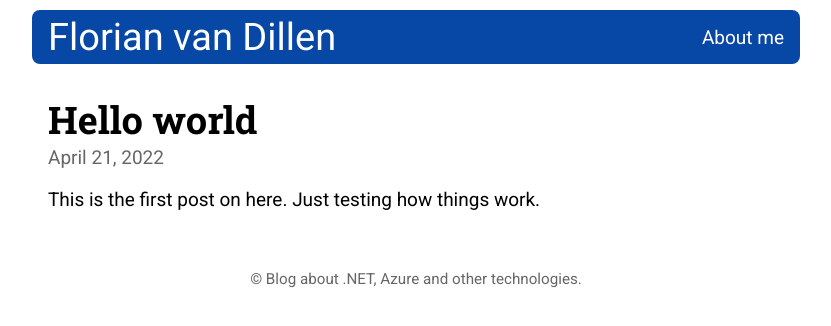
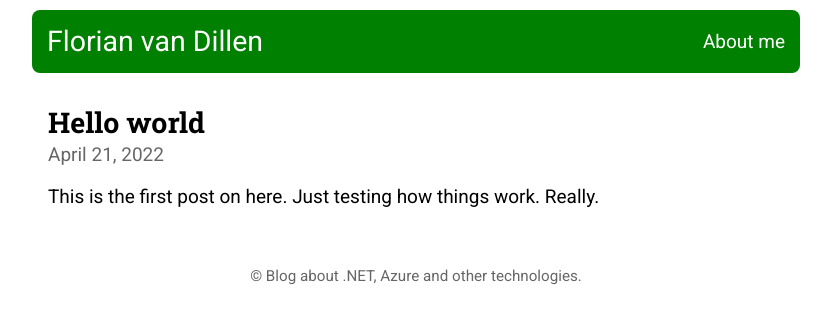
Before and after one commit to fvandillen/fvandillen.github.io, an Eleventy site: page posts/hello-world.md in a window 1280 px wide. Shown: the whole page, without its empty margins (224-1055 px from the left). Built offline with nearby package versions, Linux system fonts and the light colour scheme; Eleventy itself is replaced by a stand-in of ours; files that its build step writes are made by us from their sources.

Commit message:
Layout changes and content.

```diff
--- a/_includes/base-layout.njk
+++ b/_includes/base-layout.njk
@@ -3,7 +3,7 @@
 <head>
   <meta charset="utf-8">
   <meta name="viewport" content="width=device-width, initial-scale=1" />
-  <title>Eleventy Blog</title>
+  <title>Florian van Dillen</title>
 
   <link rel="stylesheet" href="/css/site.css">
   <link href="https://fonts.googleapis.com/css?family=Roboto+Slab:700|Roboto&display=fallback" rel="stylesheet">
--- a/_includes/post-layout.njk
+++ b/_includes/post-layout.njk
@@ -2,7 +2,7 @@
 layout: base-layout.njk
 ---
 <article>
-  <h1>{{ title }}</h1>
+  <h2>{{ title }}</h2>
   <time datetime="{{ date | dateIso }}">{{ date | dateReadable }}</time>
   {{ content | safe }}
 </article>
--- a/css/site.css
+++ b/css/site.css
@@ -20,9 +20,9 @@ body {
 header {
   display: flex;
   align-items: center; /* Vertically align */
-  padding: 5px 16px;
+  padding: 15px;
   color: white;
-  background-color: #0747A6;
+  background-color: green;
   border-radius: 8px;
 }
 
@@ -39,7 +39,7 @@ header > a:hover {
 
 .link--home {
   flex-grow: 1;
-  font-size: 2em;
+  font-size: 1.5em;
 }
 
 .link--about {
--- a/index.njk
+++ b/index.njk
@@ -7,12 +7,14 @@ pagination:
   alias: posts
 ---
 
+<p>Welcome to my blog. Here, I will write about technical subjects relating to my work with <strong>.NET</strong> and <strong>Azure</strong>. If you want me to write about anything in particular, please feel free to open <a href="https://github.com/fvandillen/fvandillen.github.io/issues">an issue in the repo</a>.</p>
+
 {% for post in posts %}
   <article>
 
-    <h1>
+    <h2>
       <a href="{{ post.url | url }}">{{ post.data.title }}</a>
-    </h1>
+    </h2>
 
     <time datetime="{{ post.date | dateIso }}">{{ post.date | dateReadable }}</time>
 
--- a/posts/hello-world.md
+++ b/posts/hello-world.md
@@ -5,4 +5,4 @@ date: 2022-04-21
 tags: ['post']
 ---
 
-This is the first post on here. Just testing how things work.
+This is the first post on here. Just testing how things work. Really.
```
